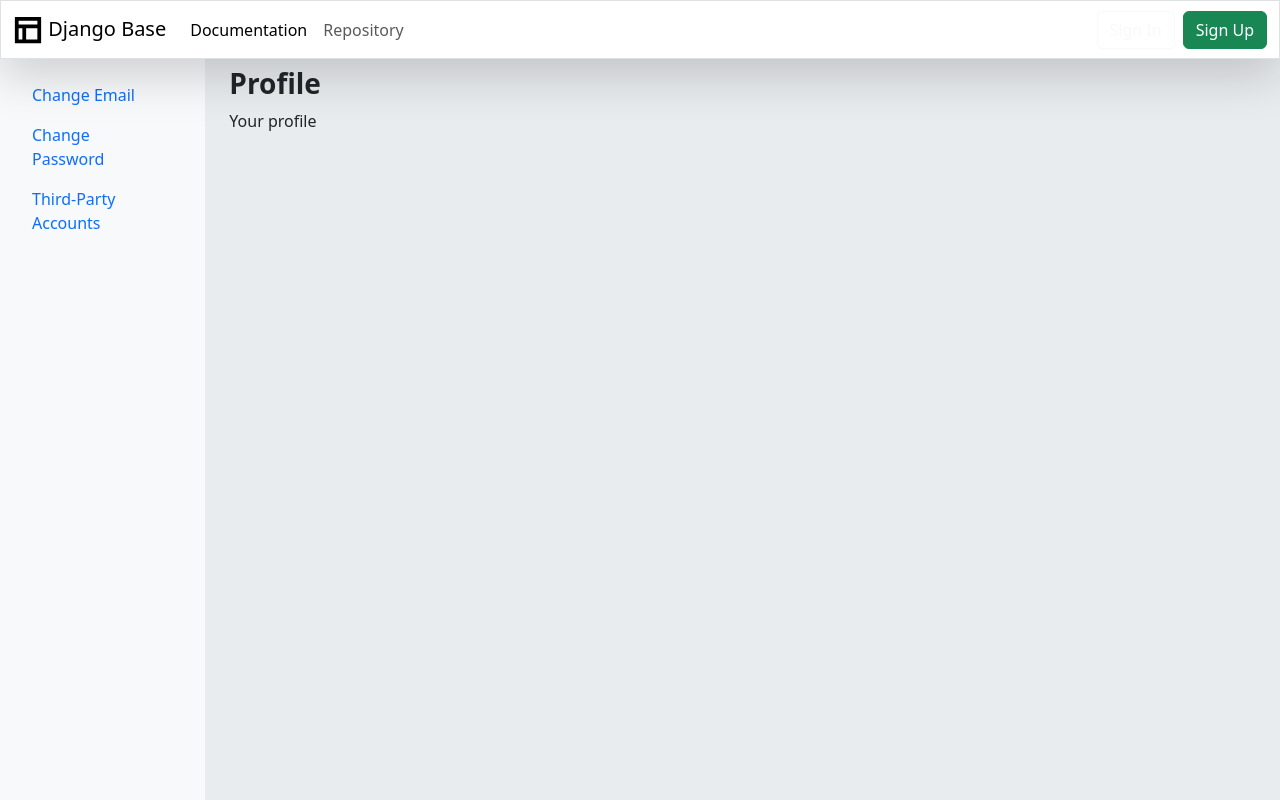
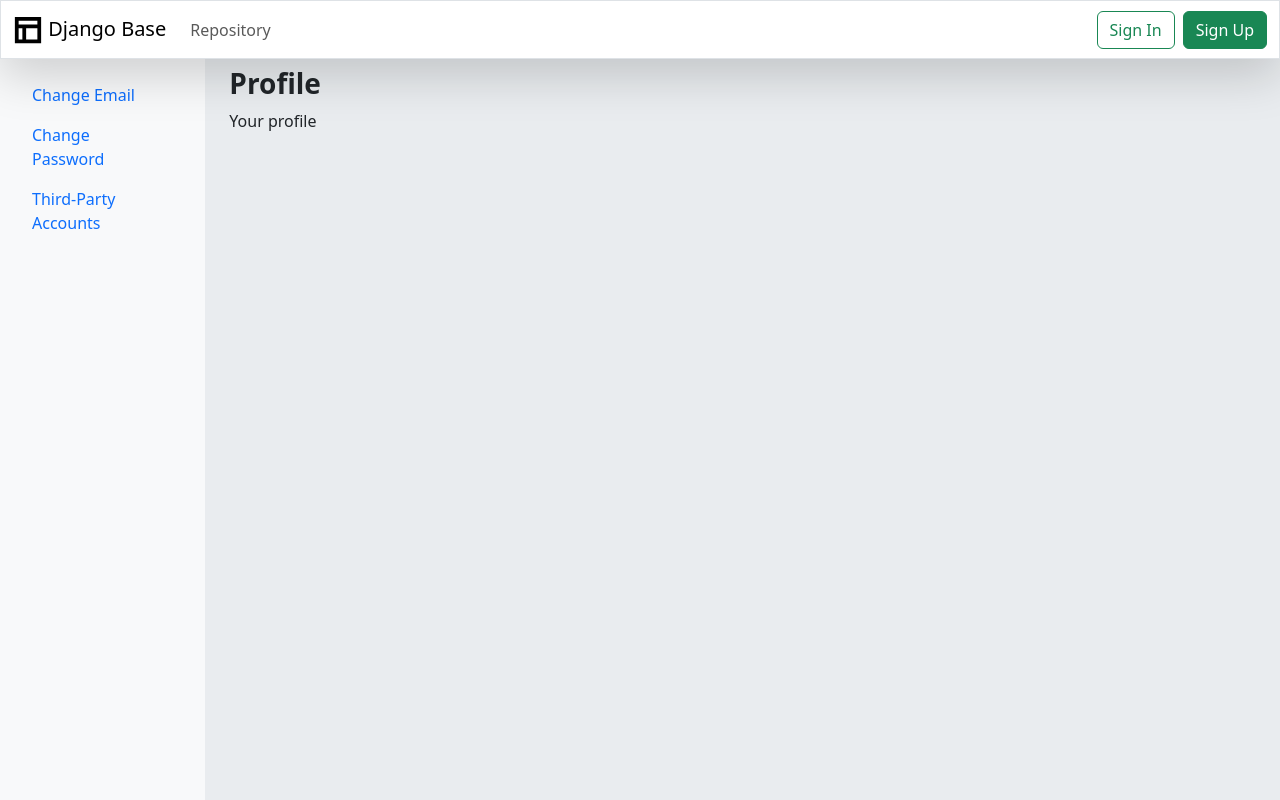
Before and after one commit to jimshadrick/django-base, a Django app: page /accounts/profile/ in a window 1280 px wide. Run offline with Django 5.2, Linux system fonts and the light colour scheme; parts of the project's set-up code (start-up, migrations or seed data) failed here and were passed over; some libraries are stand-ins or nearby versions.

Commit message:
`Update templates and styles for improved UI consistency`
Removed unnecessary styles, unified button classes, and switched the default theme to light mode. Added a new CSS file for better maintainability and removed an unused navigation link.

```diff
--- a/templates/allauth/layouts/manage.html
+++ b/templates/allauth/layouts/manage.html
@@ -3,7 +3,7 @@
 {% block body %}
     <div class="flex-grow-1 bg-body-secondary row">
         <aside class="col-sm-4 col-md-3 col-lg-2 text-bg-light">
-            <ul class="p-3 nav nav-pills flex-column btn-outline-primary">
+            <ul class="p-3 nav nav-pills flex-column">
                 {% url 'account_email' as email_url_ %}
                 {% if email_url_ %}
                     <li class="nav-item">
--- a/templates/base.html
+++ b/templates/base.html
@@ -1,7 +1,7 @@
 {% load static %}
 {% load i18n %}
 <!DOCTYPE html>
-<html lang="en" data-bs-theme="auto">
+<html lang="en" data-bs-theme="light">
 <head>
     <meta charset="utf-8">
     <meta name="viewport" content="width=device-width, initial-scale=1">
@@ -19,6 +19,7 @@
               integrity="sha384-SgOJa3DmI69IUzQ2PVdRZhwQ+dy64/BUtbMJw1MZ8t5HZApcHrRKUc4W0kG879m7"
               crossorigin="anonymous">
     {% endif %}
+    <link rel="stylesheet" href="{% static 'css/main.css' %}">
 </head>
 <body class="min-vh-100 d-flex flex-shrink-0 flex-column bg-light">
 <a class="visually-hidden-focusable" href="#content">{% translate "Skip to main content" %}</a>
@@ -43,9 +44,6 @@
                     aria-label="Project links"
                     class="navbar-nav me-auto mb-2 mb-lg-0">
                     <li class="nav-item">
-                        <a class="nav-link active" href="https://docs.allauth.org/">Documentation</a>
-                    </li>
-                    <li class="nav-item">
                         <a class="nav-link" href="https://github.com/jimshadrick/django-base">Repository</a>
                     </li>
                 </ul>
@@ -59,7 +57,8 @@
                         {% endif %}
                         <a href="{% url 'account_logout' %}" class="btn btn-danger">{% translate "Sign Out" %}</a>
                     {% else %}
-                        <a href="{% url 'account_login' %}" class="btn btn-outline-light">{% translate "Sign In" %}</a>
+                        <a href="{% url 'account_login' %}"
+                           class="btn btn-outline-success">{% translate "Sign In" %}</a>
                         {% url 'account_signup' as signup_url_ %}
                         {% if signup_url_ %}
                             <a href="{{ signup_url_ }}" class="btn btn-success">{% translate "Sign Up" %}</a>
```
Also changed, not shown: static/css/main.css (added).
